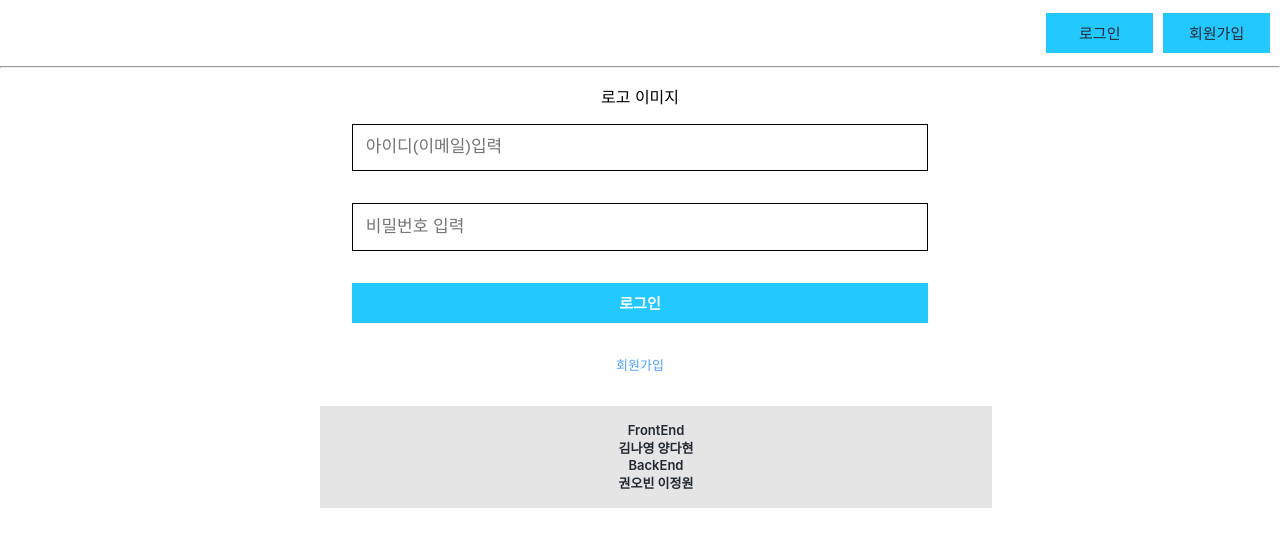
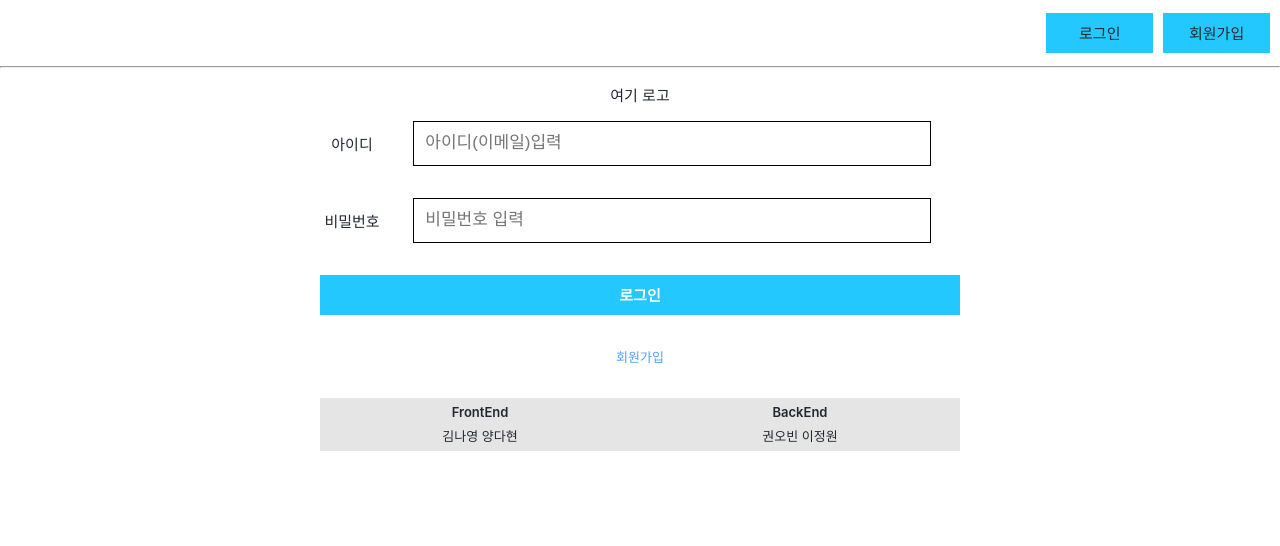
Before and after one commit to skdud4659/HanghaeEats_FE, a React (Create React App) app in the folder hanghae_eats/: page /login in a window 1280 px wide. Shown: the top 546 px of the page. Built offline with nearby package versions, Linux system fonts and the light colour scheme.

Commit message:
로그인 2차

```diff
--- a/hanghae_eats/src/elements/Text.js
+++ b/hanghae_eats/src/elements/Text.js
@@ -2,9 +2,11 @@ import React from "react";
 import styled from "styled-components";
 
 const Text = (props) => {
-    const {bold, color, size, children} = props;
+    const {bold, color, size, children, width, margin} = props;
 
-    const styles = {bold:bold, color:color, size:size};
+    const styles = {
+        bold:bold, color:color, size:size, width, margin
+    };
 
     return(
         <React.Fragment>
@@ -18,9 +20,13 @@ Text.defaultProps = {
     bold: false,
     color: "#222831",
     size: "15px",
+    width: "auto",
+    margin: "auto",
 };
 
 const P = styled.p`
+    width: ${(props) => props.width};
+    margin: ${(props) => props.margin};
     color: ${(props) => props.color};
     font-size: ${(props) => props.size};
     font-weight: ${(props) => (props.bold? "600" : "400")};
--- a/hanghae_eats/src/pages/Login.js
+++ b/hanghae_eats/src/pages/Login.js
@@ -1,5 +1,6 @@
 import React from 'react';
-import { Grid, Input, Button, Text } from '../elements';
+import { Grid, Input, Button, Text, Image } from '../elements';
+import { history } from '../redux/configStore';
 import Footer from '../shared/Footer';
 
 const Login = (props) => {
@@ -7,25 +8,35 @@ const Login = (props) => {
     <React.Fragment>
       <Grid padding ="16px" align="center" width="50%">
         <Grid>
-          로고 이미지
+          <Text font-size="50px">여기 로고</Text>
+        </Grid>
+
+        <Grid is_flex padding="16px 0px">
+          <Grid width="10%">
+            <Text>아이디</Text>
+          </Grid>
+          <Grid width="90%">
+            <Input pading="6px" placeholder="아이디(이메일)입력"/>
+          </Grid>
+        </Grid>
+
+        <Grid is_flex padding="16px 0px">
+          <Grid width="10%">
+            <Text>비밀번호</Text>
+          </Grid>
+          <Grid width="90%">
+            <Input pading="6px" placeholder="비밀번호 입력"/>
+          </Grid>
         </Grid>
 
         <Grid padding="16px 0px">
-          <Input pading="6px" placeholder="아이디(이메일)입력"/>
-        </Grid>
-
-        <Grid padding="16px 0px">
-          <Input pading="6px" placeholder="비밀번호 입력"/>
-        </Grid>
-
-        <Grid padding="16px 0px">
-          <Button width = "90%" height="40px">
+          <Button width = "100%" height="40px">
             <Text bold color="#ffffff">로그인</Text>
           </Button>
         </Grid>
 
         <Grid padding="16px 0px">
-          <Text size="13px" color="#50A0FF">회원가입</Text>
+          <Text size="13px" color="#50A0FF" onClick={() => props.history.push("/register")}>회원가입</Text>
         </Grid>
         <Grid padding="16px 0px">
           <Footer/>
--- a/hanghae_eats/src/shared/Footer.js
+++ b/hanghae_eats/src/shared/Footer.js
@@ -1,18 +1,21 @@
 import React from "react";
+import styled from "styled-components";
 import { Grid,Text } from "../elements";
 
 const Footer = () => {
     return(
         <React.Fragment>
-            <Grid padding="16px" align="center" width="100%" bg= "#E5E5E5">
-                <Grid>
-                <Text size = "13px" bold> FrontEnd</Text>
-                <Text size = "13px" bold> 김나영 양다현</Text>
-                </Grid>
+            <Grid align="center" height="100%" bg= "#E5E5E5">
+                <Grid is_flex>
+                    <Grid>
+                    <Text size = "13px" bold margin="6px"> FrontEnd</Text>
+                    <Text size = "13px" margin="6px"> 김나영 양다현</Text>
+                    </Grid>
 
-                <Grid>
-                <Text size = "13px" bold> BackEnd</Text>
-                <Text size = "13px" bold> 권오빈 이정원</Text>
+                    <Grid>
+                    <Text size = "13px" bold margin="6px"> BackEnd</Text>
+                    <Text size = "13px" margin="6px"> 권오빈 이정원</Text>
+                    </Grid>
                 </Grid>
             </Grid>
         </React.Fragment>
```
Also changed, not shown: 1 other file (tests, documents, lock files or other folders).
